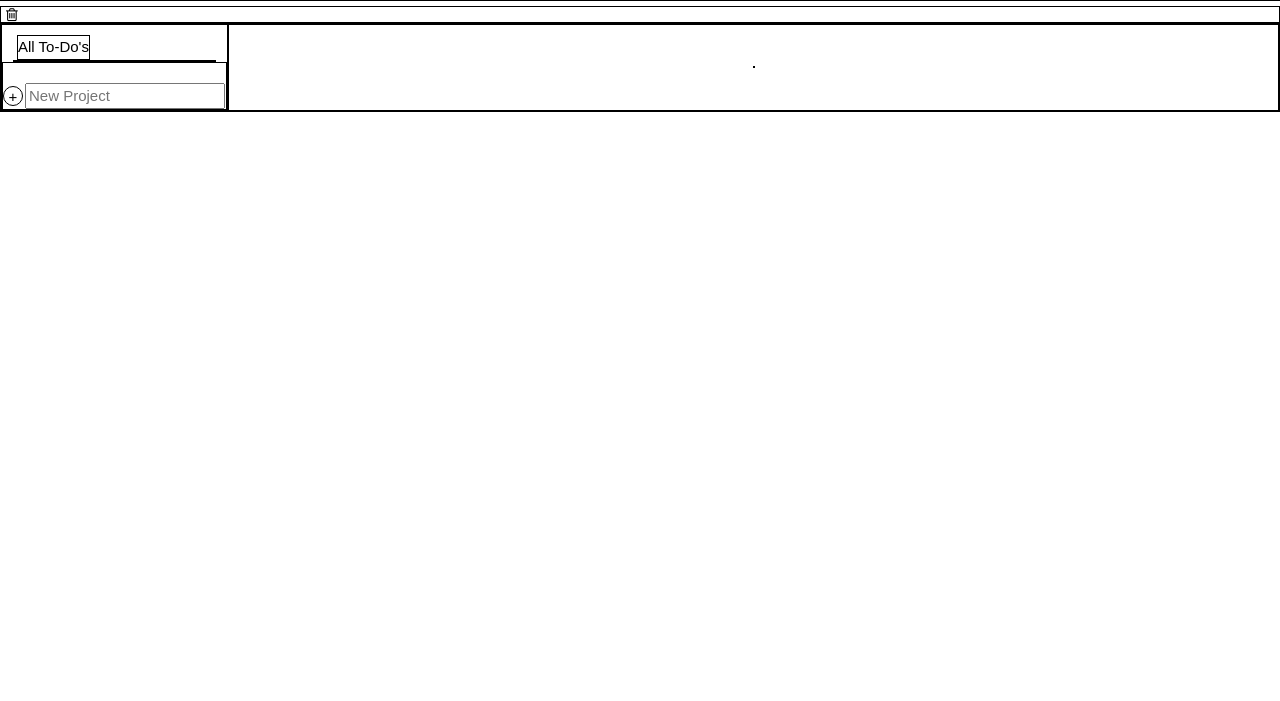
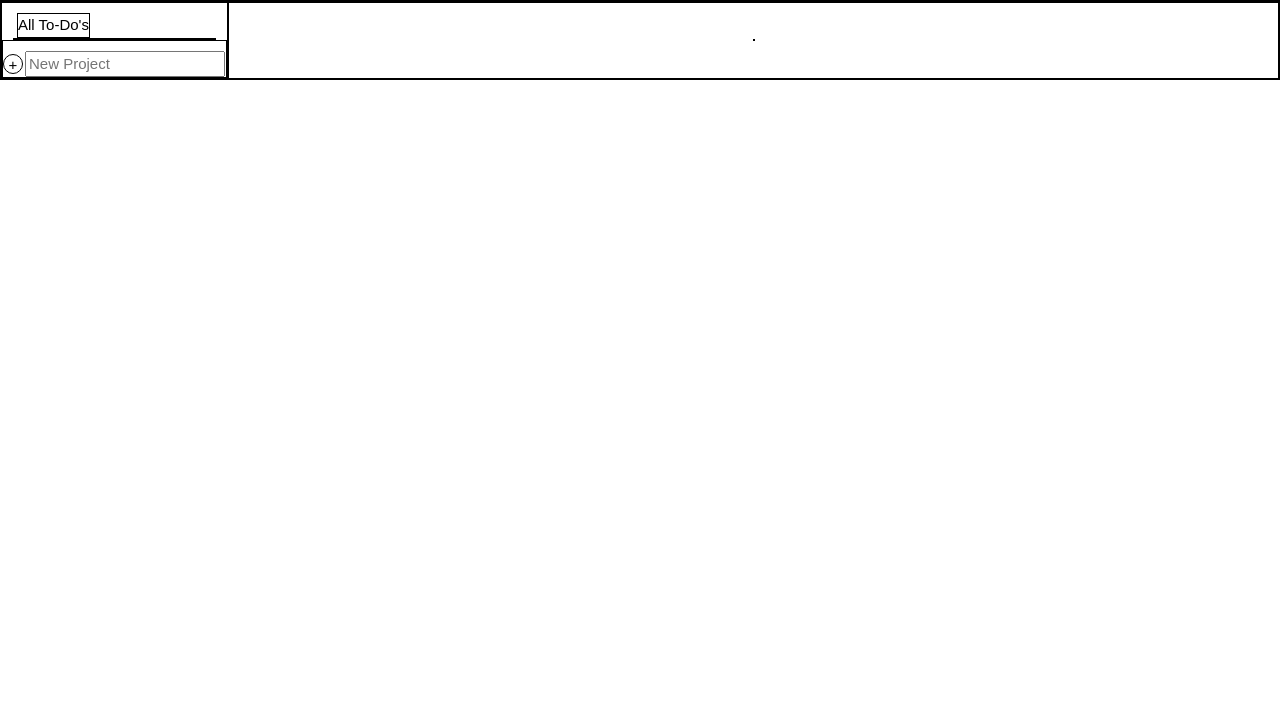
Before and after one commit to J-Haze/to-do-list, a plain HTML site: page dist/index.html in a window 1280 px wide. Shown: the part 99-800 px from the top of the page. Drawn offline with nearby package versions, Linux system fonts and the light colour scheme.

Commit message:
Add files via upload
Cleaned up "edit feature"

```diff
--- a/dist/css/main.css
+++ b/dist/css/main.css
@@ -49,7 +49,7 @@ div {
 #new-project{
     width: 100%;
     display: flex;
-    padding-top: 20px;
+    padding-top: 10px;
     line-height: 20px;
 }
 
--- a/dist/index.html
+++ b/dist/index.html
@@ -10,7 +10,6 @@
    </head>
    <body>
       <div id="title"> To-Do's </div>
-      <div id="default" class="project"><i class="fa fa-trash-o" aria-hidden="true"></i></div>
       <div id="columns">
       <div id="projects-column">
         <div id="projects-header">All To-Do's</div>
--- a/src/index.js
+++ b/src/index.js
@@ -33,7 +33,7 @@ if (storageAvailable('localStorage')) {
     alert("Local Storage Unavailable");
   }
 
-let edittedObject = "";
+// let edittedObject = "";
 
 //Initialize project libarary
 function getProjectLibrary() {
```
